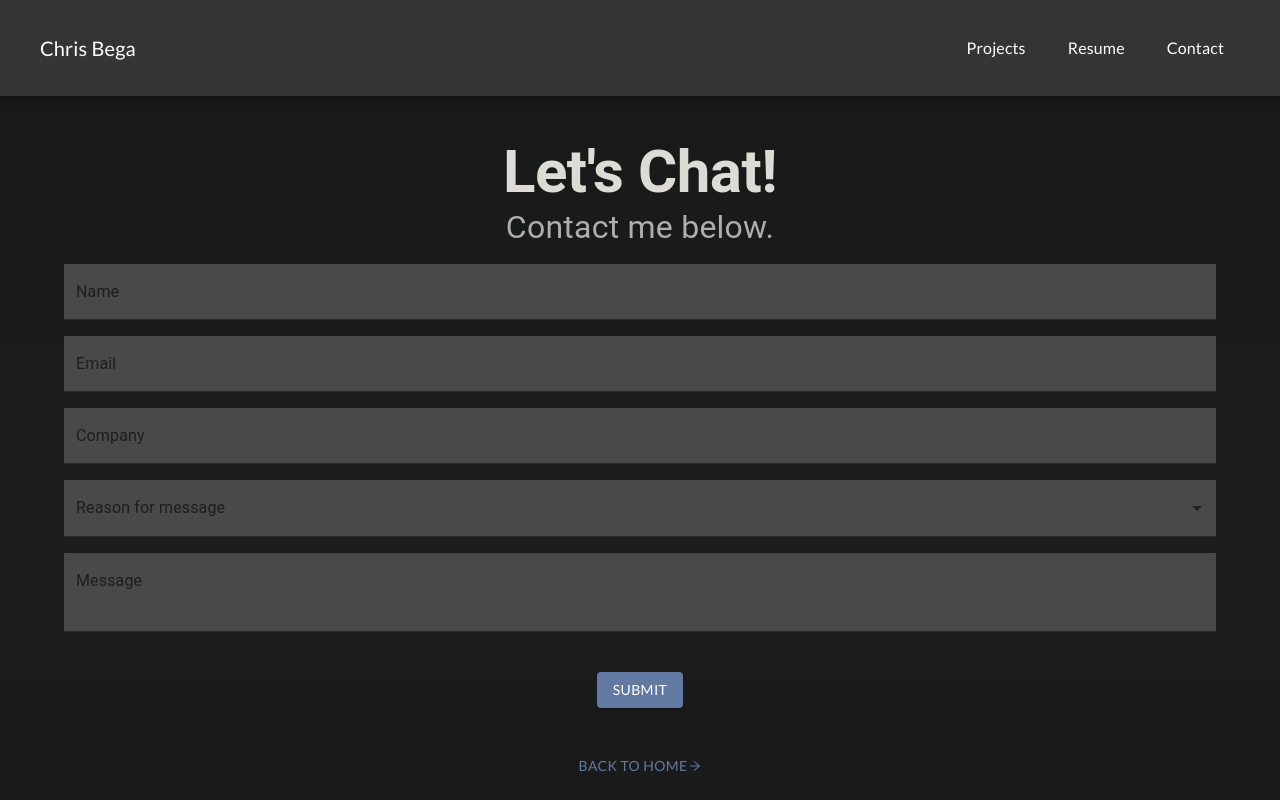
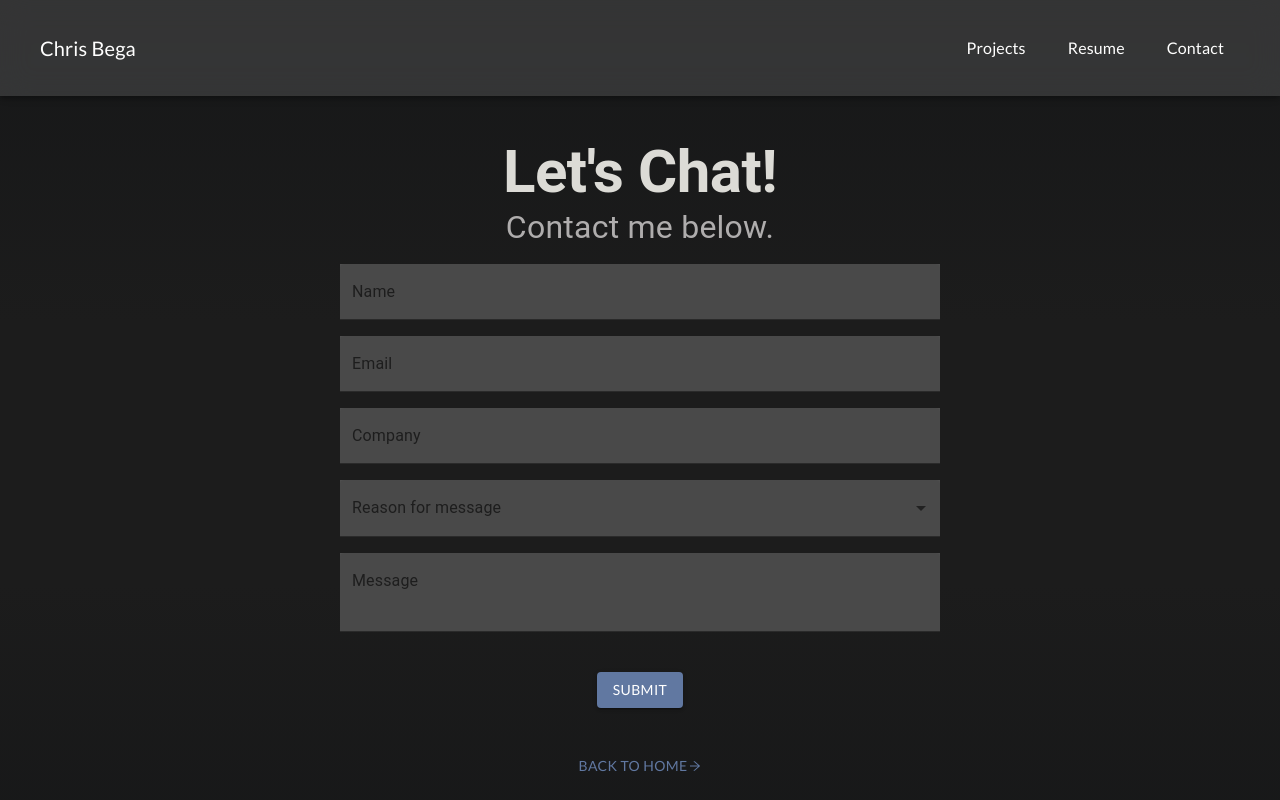
Before and after one commit to ChristianBega/React-Portfolio, a React (Create React App) app: page /contact in a window 1280 px wide. Shown: the top 800 px of the page. Built offline with nearby package versions, Linux system fonts and the light colour scheme.

Commit message:
Resized form and added margin to next page buttons.

```diff
--- a/src/components/ContactForm/index.jsx
+++ b/src/components/ContactForm/index.jsx
@@ -52,7 +52,7 @@ export default function ContactForm() {
 
   console.log(errors);
   return (
-    <Box component="form" onSubmit={handleSubmit(() => reset())}>
+    <Box maxWidth="sm" marginX="auto" component="form" onSubmit={handleSubmit(() => reset())}>
       <StyledTextField variant="filled" label="Name " {...register("name", { required: "This is required" })} />
       <Typography variant="small" component="p">
         {errors.name?.message}
--- a/src/pages/ContactPage.jsx
+++ b/src/pages/ContactPage.jsx
@@ -31,7 +31,7 @@ export default function ContactPage() {
   }, []);
   return (
     <>
-      <Container sx={{ minHeight: "100vh", my: 5 }}>
+      <Container sx={{ minHeight: "85vh", my: 5 }}>
         <Typography component="h2" variant="h2" textAlign="center" mt={4} sx={{ fontWeight: "700" }}>
           Let's Chat!
           <Typography component="p" variant="h4" sx={{ fontSize: "2rem" }}>
--- a/src/pages/ProjectCardsPage.jsx
+++ b/src/pages/ProjectCardsPage.jsx
@@ -89,7 +89,7 @@ export default function ProjectCardsPage() {
           </Grid>
         ))}
       </Grid>
-      <Box textAlign="center" marginBottom={5}>
+      <Box textAlign="center" marginY={5}>
         <StyledButton onClick={handleOnClick}>
           View my resume <AiOutlineArrowRight />
         </StyledButton>
--- a/src/pages/ResumePage.jsx
+++ b/src/pages/ResumePage.jsx
@@ -29,7 +29,7 @@ export default function ResumePage() {
   return (
     <Container sx={{ my: 5, p: 0 }}>
       <Resume />
-      <Box textAlign="center" marginTop={5}>
+      <Box textAlign="center" marginY={5}>
         <StyledButton onClick={handleOnClick}>
           Contact me
           <AiOutlineArrowRight />
```
